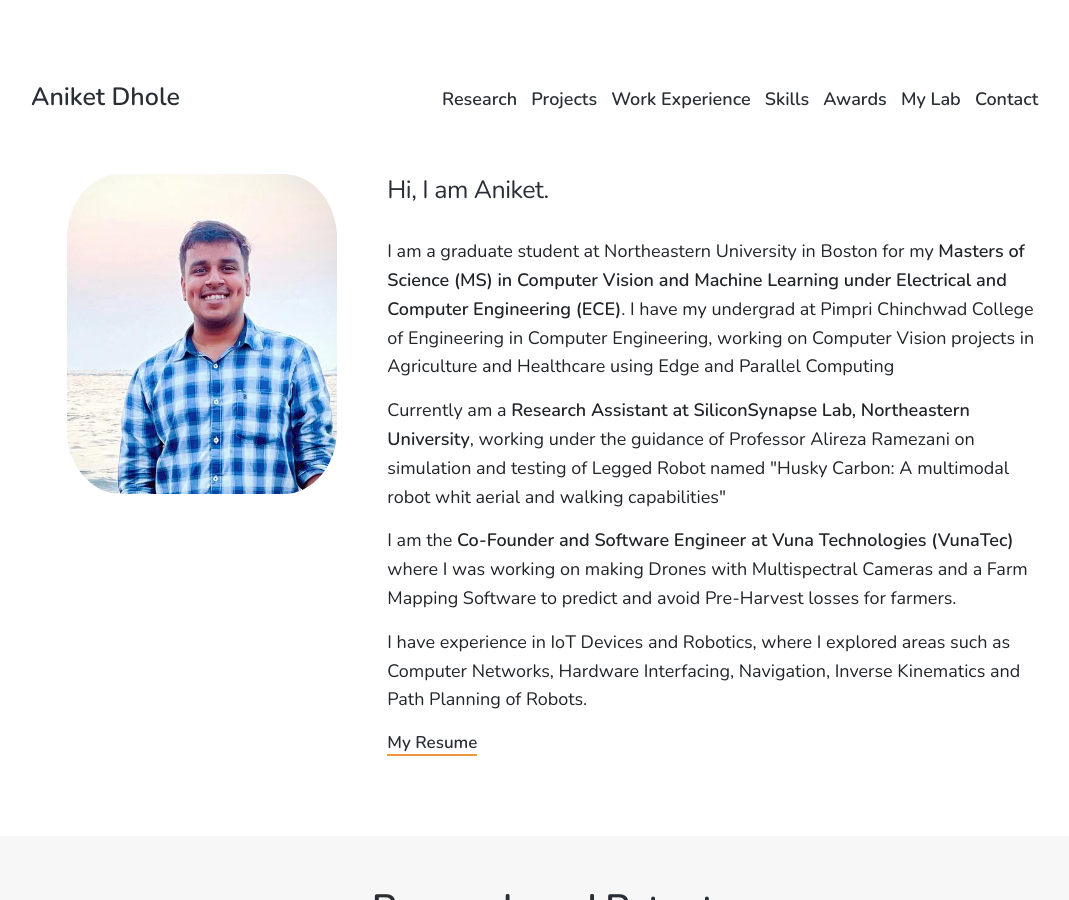
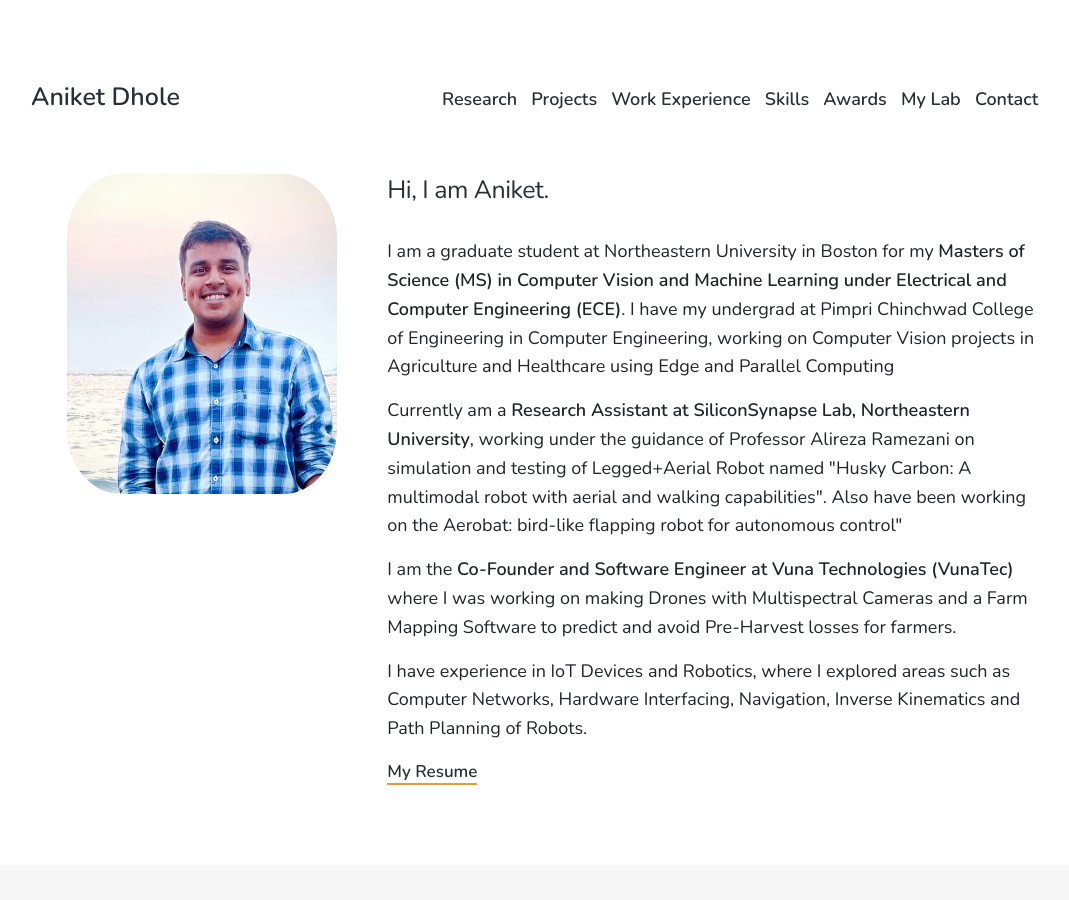
Before and after one commit to aniketdhole07/web, a Jekyll site: the page built from index.html, in a window 1280 px wide and 900 px high. Shown: the whole window, without its empty margins (97-1166 px from the left). Built offline with Jekyll 4.4.1, drawn with Linux system fonts in a browser that asks for light colours; nearby versions of some CDN libraries; the list of posts is cut into pages by our own code; comment, search, counter and statistics services are not loaded.

Commit message:
Update index.html

```diff
--- a/index.html
+++ b/index.html
@@ -18,7 +18,7 @@ featured_image:
             <p class="about_text"> I am a graduate student at Northeastern University in Boston for my <b>Masters of Science (MS) in Computer Vision and Machine Learning under Electrical and Computer Engineering (ECE)</b>. I have my undergrad at Pimpri Chinchwad College of Engineering in Computer Engineering, working on Computer Vision projects in Agriculture and Healthcare using Edge and Parallel Computing</p>
 
 
-            <p>Currently am a <b>Research Assistant at SiliconSynapse Lab, Northeastern University</b>, working under the guidance of Professor Alireza Ramezani on simulation and testing of Legged Robot named "Husky Carbon: A multimodal robot whit aerial and walking capabilities"</p>
+            <p>Currently am a <b>Research Assistant at SiliconSynapse Lab, Northeastern University</b>, working under the guidance of Professor Alireza Ramezani on simulation and testing of Legged+Aerial Robot named "Husky Carbon: A multimodal robot with aerial and walking capabilities". Also have been working on the Aerobat: bird-like flapping robot for autonomous control"</p>
 
             <p>I am the <b>Co-Founder and Software Engineer at Vuna Technologies (VunaTec)</b> where I was working on making Drones with Multispectral Cameras and a Farm Mapping Software to predict and avoid Pre-Harvest losses for farmers.</p>
 
```
